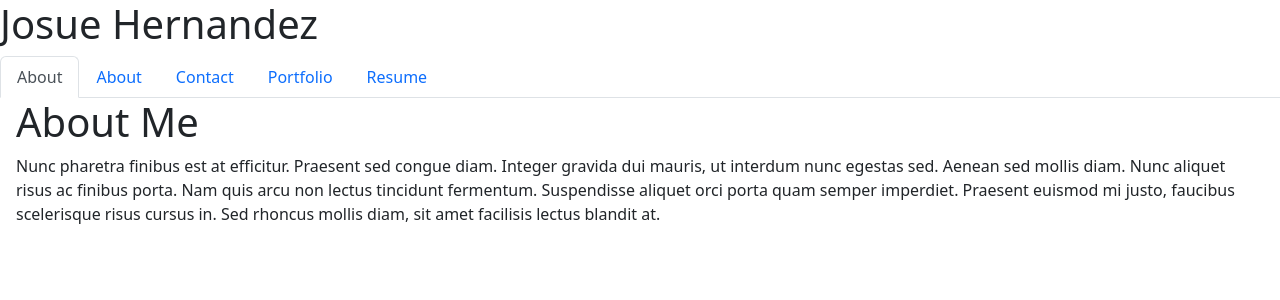
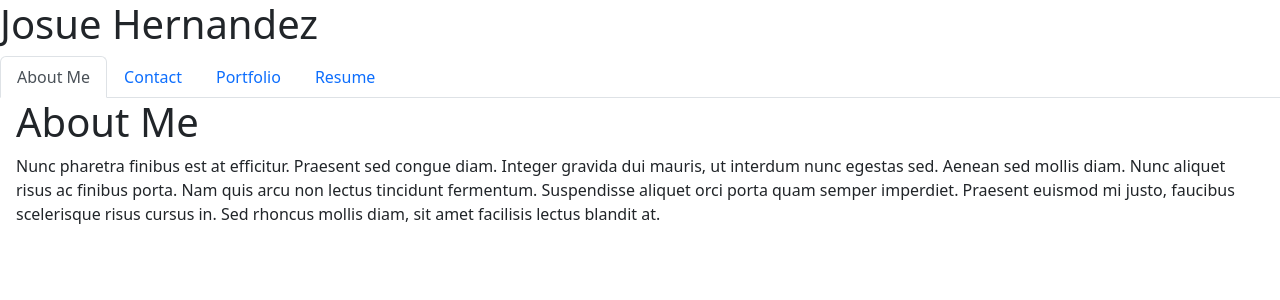
Before and after one commit to JosueHernand/JosueCodeCrafted, a React (Vite) app: page / in a window 1280 px wide. Shown: the top 300 px of the page. Built offline with nearby package versions, Linux system fonts and the light colour scheme.

Commit message:
Fixed having two about me on page

```diff
--- a/src/components/NavTabs.jsx
+++ b/src/components/NavTabs.jsx
@@ -11,18 +11,18 @@
         to='/'
         className={currentPage === '/' ? 'nav-link active' : 'nav-link'}
         >
-          About
+          About Me
         </Link>
       </li>
 
-      <li className='nav-item'>
+      {/* <li className='nav-item'>
         <Link
         to='/About'
         className={currentPage === '/About' ? 'nav-link active' : 'nav-link'}
         >
           About
         </Link>
-      </li>
+      </li> */}
 
       <li className='nav-item'>
         <Link
```
Also changed, not shown: src/main.jsx (+4 -4 lines).
